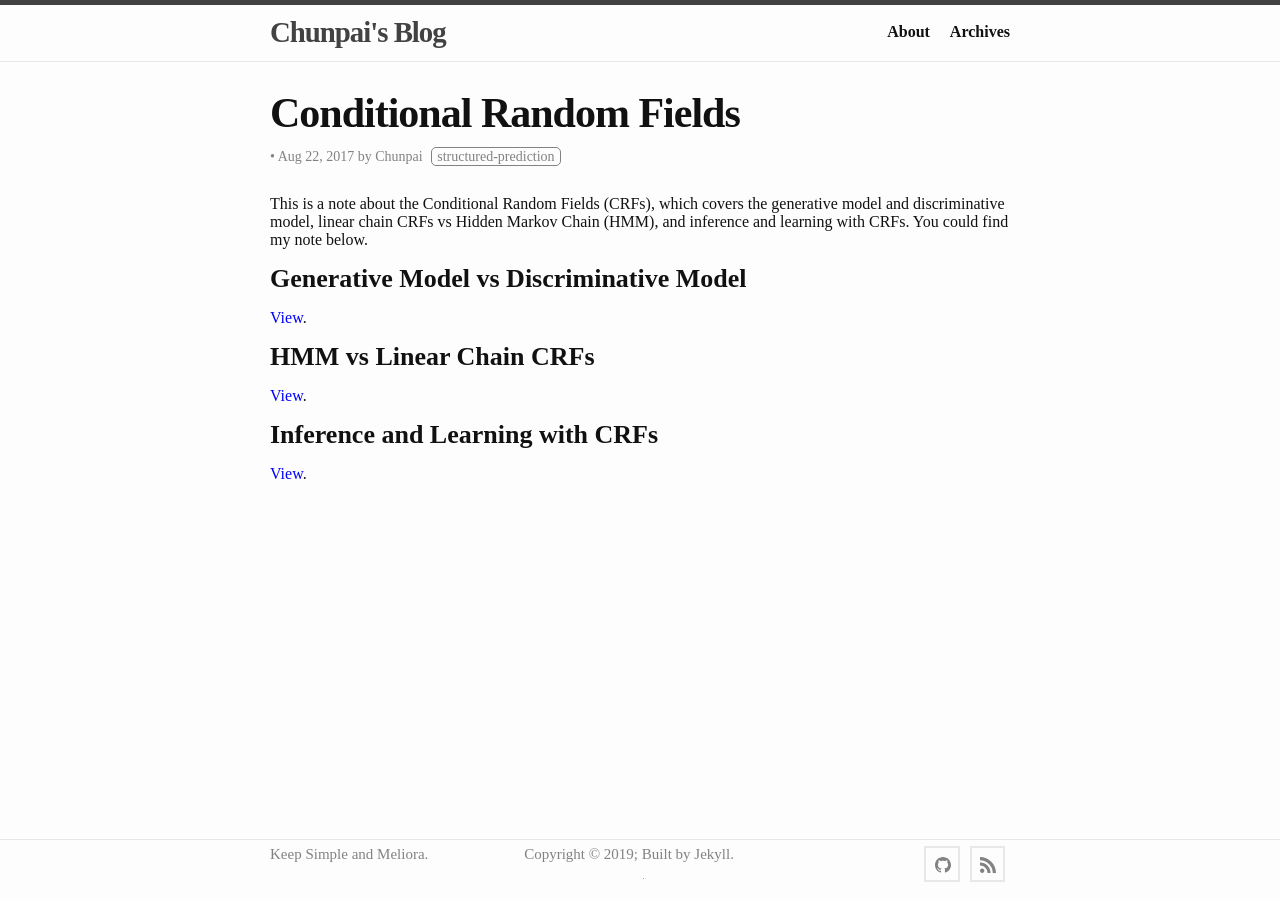
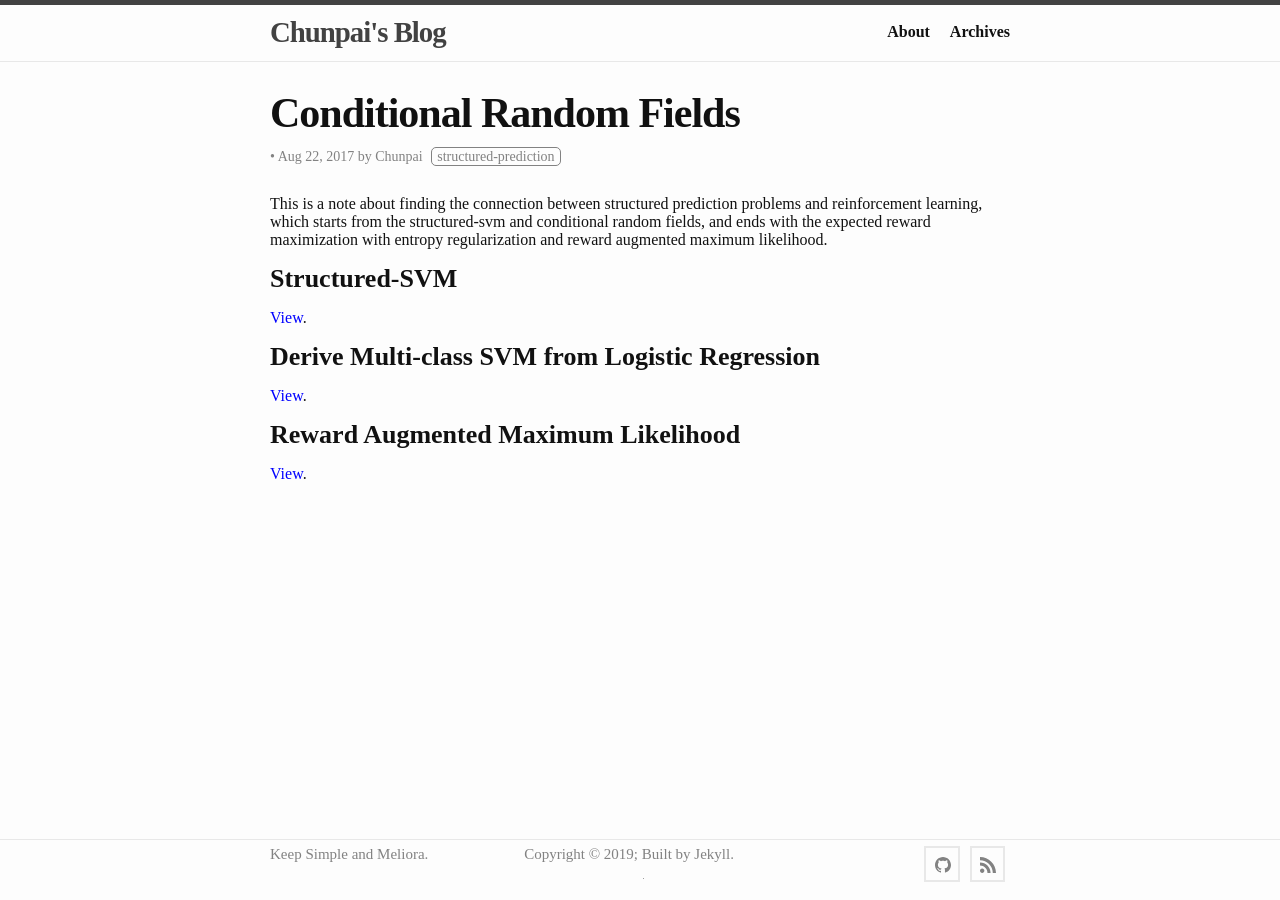
Before and after one commit to Chunpai/chunpai.github.io, a Jekyll site: the page built from _posts/2017-08-22-Conditional-Random-Fields.md, in a window 1280 px wide. Built offline with Jekyll 4.4.1, drawn with Linux system fonts in a browser that asks for light colours; comment, search, counter and statistics services are not loaded.

Commit message:
structured prediction

```diff
--- a/_posts/2017-08-22-Conditional-Random-Fields.md
+++ b/_posts/2017-08-22-Conditional-Random-Fields.md
@@ -4,18 +4,18 @@ tags: structured-prediction
 author: Chunpai
 ---
 
-This is a note about the Conditional Random Fields (CRFs), which covers the generative model and discriminative model, linear chain CRFs vs Hidden Markov Chain (HMM), and inference and learning with CRFs.  You could find my note below.
+This is a note about finding the connection between structured prediction problems and reinforcement learning, which starts from the structured-svm and conditional random fields, and ends with the expected reward maximization with entropy regularization and reward augmented maximum likelihood.
 
 
 
-### Generative Model vs Discriminative Model
+### Structured-SVM
 
-[View](/assets/note/Conditional_Random_Fields__1__Generative_Model_vs_Discriminative_Model.pdf).
+[View](/assets/note/structured-svm.pdf).
 
-### HMM vs Linear Chain CRFs
+### Derive Multi-class SVM from Logistic Regression
 
-[View](/assets/note/Conditional_Random_Fields__2__HMM_and_Linear_chain_CRFs.pdf).
+[View](/assets/note/derive-multi-class.pdf).
 
-### Inference and Learning with CRFs
+### Reward Augmented Maximum Likelihood
 
-[View](/assets/note/Conditional_Random_Fields__3__Energy_Minimization__Inference_and_Learning_Tasks.pdf).
+[View](/assets/note/Reward_Augmented_Maximum_Likelihood_for_Neural_Structured_Prediction.pdf).
```
Also changed, not shown: _posts/2019-08-25-Structured-Prediction-and-Reinforcement-Learning.md (added, +21 -0 lines), _posts/2018-04-27-Expectation-Maximization-Explaination.md (renamed from _posts/2019-08-27-Expectation-Maximization-Explaination.md), 3 other files.
